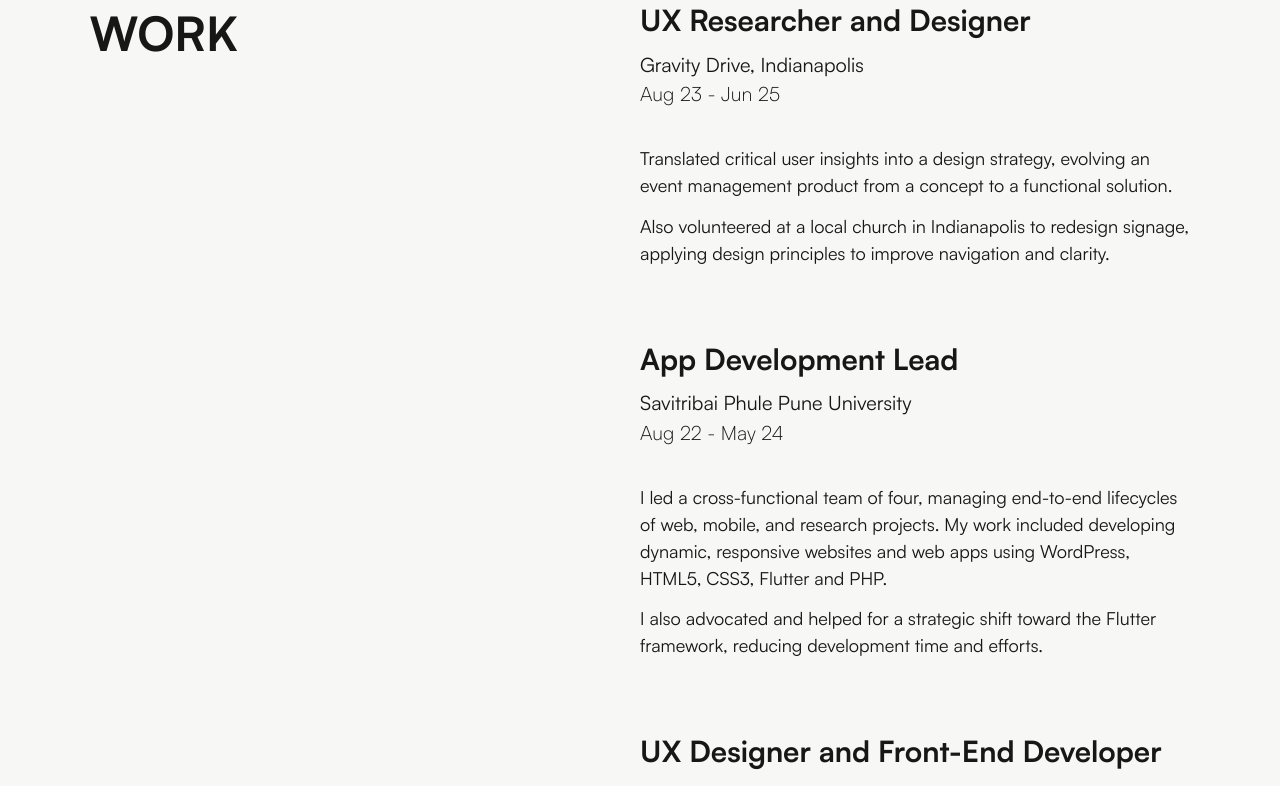
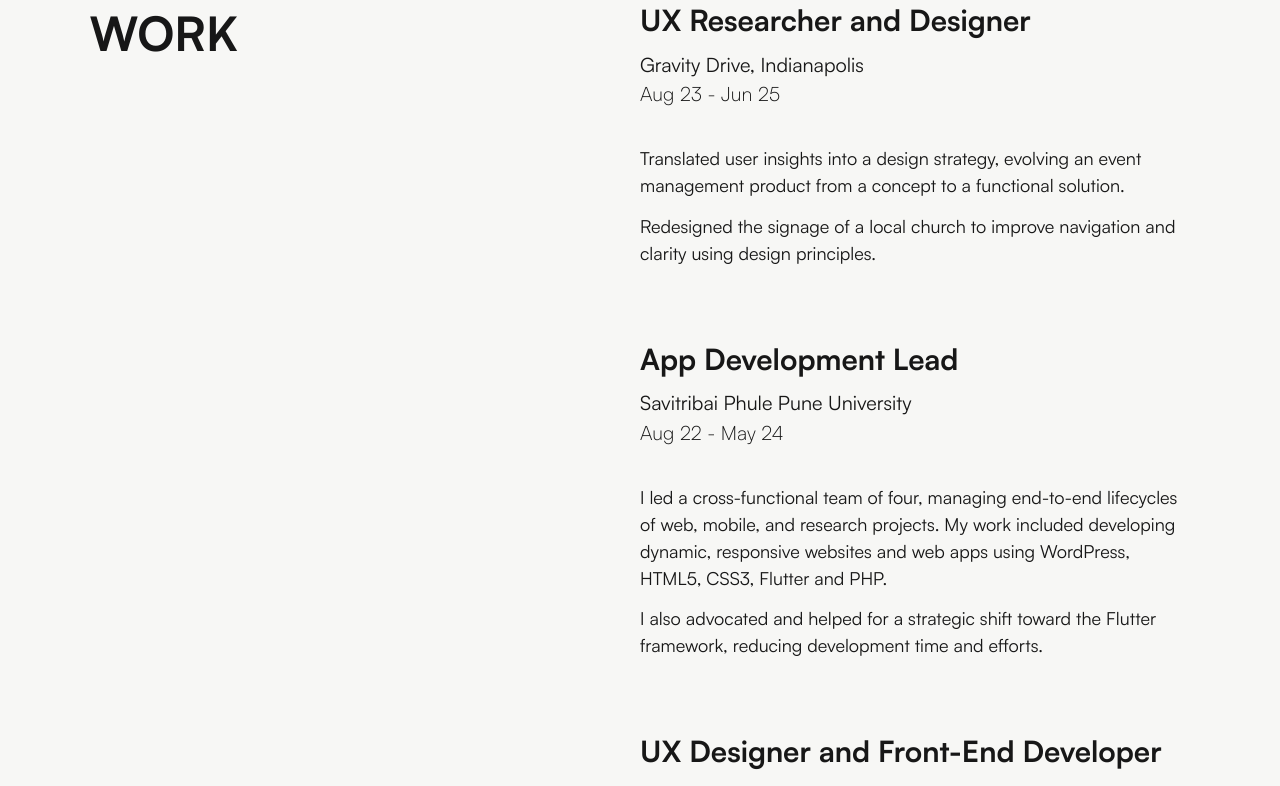
Before and after one commit to Nuke-101/portfolio_aww, a Vue app: page /about in a window 1280 px wide. Shown: the part 2000-2786 px from the top of the page. Built offline with nearby package versions, Linux system fonts and the light colour scheme.

Commit message:
content changes

```diff
--- a/src/App.vue
+++ b/src/App.vue
@@ -37,7 +37,6 @@
   border: 1px solid var(--pearl);
   border-radius: 50%;
   pointer-events: none;
-  transform: translate(-50%, -50%);
   z-index: 9997;
   mix-blend-mode: difference;
 }
@@ -48,7 +47,6 @@
   left: 0%;
   width: 1vw;
   height: 1vw;
-  transform: translate(-50%, -50%);
   background-color: var(--pearl);
   border-radius: 50%;
   pointer-events: none;
--- a/src/case-studies/GravityDrive.vue
+++ b/src/case-studies/GravityDrive.vue
@@ -70,10 +70,9 @@
       <div class="project-overview mt-10 md:mt-0">
         <h3 class="detail-name title-1 font-bold mb-8">overview</h3>
         <p class="desc body">
-          This project, a collaboration with the design consulting firm Gravity
-          Drive, addressed the fragmented landscape of event management.
+          This project addressed the fragmented landscape of event management space.
           <br /><br />The goal was to create a comprehensive, all-in-one
-          solution that streamlines the process for event organizers and
+          solution that streamlines the process of event management for event organizers and
           clients.
         </p>
       </div>
--- a/src/case-studies/KeyAsk.vue
+++ b/src/case-studies/KeyAsk.vue
@@ -28,9 +28,7 @@
       <div class="project-overview mt-10 md:mt-0">
         <h3 class="detail-name title-1 font-bold mb-8">overview</h3>
         <p class="desc body">
-          This project, a collaboration with Allegion's Zentra team, addresses a
-          common pain point for apartment residents and property managers: a
-          lack of after-hours service.
+          Here we addressed a common pain point of after-hours service for apartment residents and property managers.
           <br /><br />Our primary goal was to find a new revenue stream for
           Zentra's multi-family property management product that also provides
           value to customers.
--- a/src/composables/customCursor.js
+++ b/src/composables/customCursor.js
@@ -5,8 +5,8 @@
 export function CustomCursor(router) {
   let mouseMoveHandler, mouseOverHandler, mouseOutHandler;
   const duration = 0.3;
-  const textRevealDuration = .3;
-  const textHideDuration = .2;
+  const textRevealDuration = 0.4;
+  const textHideDuration = 0.2;
   const maxFontSize = "0.8rem";
   const minFontSize = "0rem";
 
@@ -26,12 +26,16 @@
       gsap.to(cursorRing, {
         x: e.clientX,
         y: e.clientY,
+        xPercent: -50,
+        yPercent: -50,
         duration: 0.6,
         ease: "power2.out",
       });
       gsap.to(cursorPointer, {
         x: e.clientX,
         y: e.clientY,
+        xPercent: -50,
+        yPercent: -50,
         duration: 0.3,
         ease: "power2.out",
       });
--- a/src/pages/AboutPage.vue
+++ b/src/pages/AboutPage.vue
@@ -200,13 +200,12 @@
           <p class="degree body">Gravity Drive, Indianapolis</p>
           <p class="degree body font-light mb-8">Aug 23 - Jun 25</p>
           <p class="desc">
-            Translated critical user insights into a design strategy, evolving
+            Translated user insights into a design strategy, evolving
             an event management product from a concept to a functional solution.
             <br />
             <span class="block spacer h-3"></span>
-            Also volunteered at a local church in Indianapolis to redesign
-            signage, applying design principles to improve navigation and
-            clarity.
+            Redesigned the signage of a local church to improve navigation and
+            clarity using design principles.
           </p>
         </div>
         <div class="experience-container mb-16">
@@ -231,7 +230,7 @@
           <p class="degree body">Greensat, Mumbai</p>
           <p class="degree body font-light mb-8">Oct 20 - Mar 21</p>
           <p class="desc">
-            I Led the front-end design and development of a farmer-centric
+            I led the front-end design and development of a farmer-centric
             Flutter application which has over 5000 downloads on the Play
             Store.<br /><span class="block spacer h-3"></span>
             Conducted extensive user research using a mixed-methods approach
```
